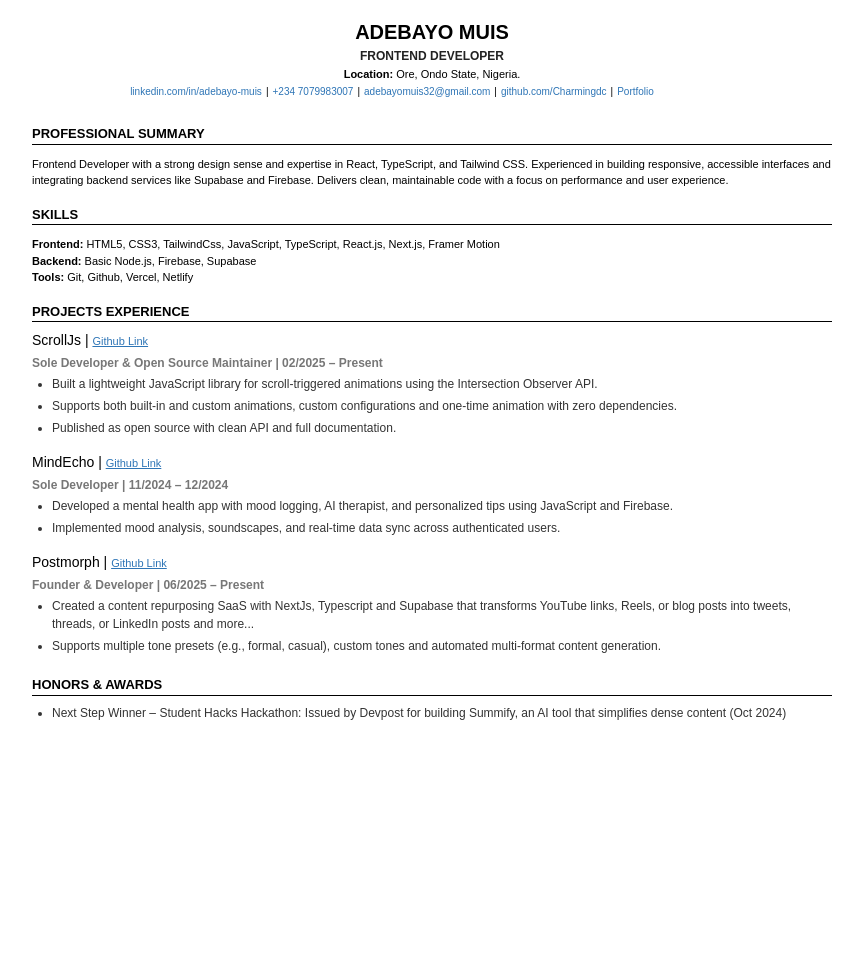
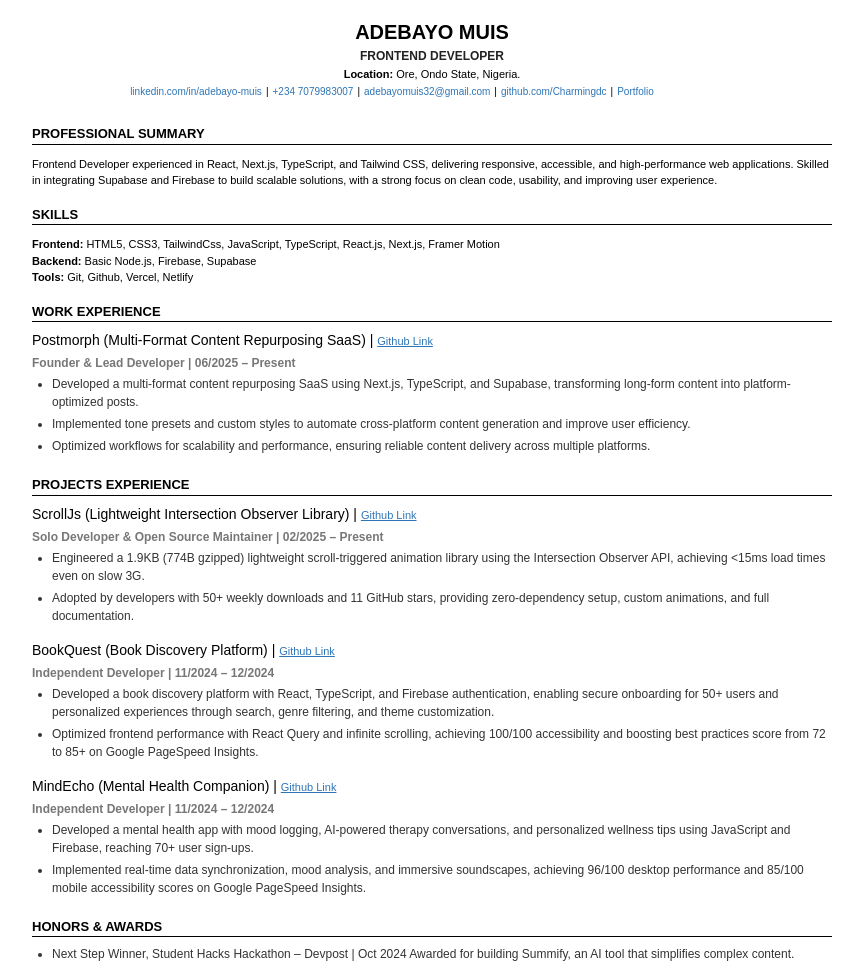
Before and after one commit to Charmingdc/resume, a plain HTML site: page resumes/frontend-resume.html in a window 1280 px wide. Shown: the whole page, without its empty margins (208-1071 px from the left). Before the commit the page ends 800 px from the top, so only its background shows below. Drawn offline with Linux system fonts and the light colour scheme; a web font is replaced by a local one.

Commit message:
Improve Resume

```diff
--- a/resumes/frontend-resume.html
+++ b/resumes/frontend-resume.html
@@ -156,11 +156,11 @@
 
     <h2>Professional Summary</h2>
     <p>
-      Frontend Developer with a strong design sense and expertise in React,
-      TypeScript, and Tailwind CSS. Experienced in building responsive,
-      accessible interfaces and integrating backend services like Supabase and
-      Firebase. Delivers clean, maintainable code with a focus on performance
-      and user experience.
+      Frontend Developer experienced in React, Next.js, TypeScript, and Tailwind
+      CSS, delivering responsive, accessible, and high-performance web
+      applications. Skilled in integrating Supabase and Firebase to build
+      scalable solutions, with a strong focus on clean code, usability, and
+      improving user experience.
     </p>
 
     <h2>Skills</h2>
@@ -171,63 +171,94 @@
       <strong>Tools:</strong> Git, Github, Vercel, Netlify
     </p>
 
+    <h2>Work Experience</h2>
+    <div class="section">
+      <h3>
+        Postmorph (Multi-Format Content Repurposing SaaS) |
+        <a href="https://github.com/Charmingdc/postmorph" target="_blank">
+          Github Link
+        </a>
+      </h3>
+      <div class="meta">Founder & Lead Developer | 06/2025 – Present</div>
+      <ul>
+        <li>
+          Developed a multi-format content repurposing SaaS using Next.js,
+          TypeScript, and Supabase, transforming long-form content into
+          platform-optimized posts.
+        </li>
+        <li>
+          Implemented tone presets and custom styles to automate cross-platform
+          content generation and improve user efficiency.
+        </li>
+        <li>
+          Optimized workflows for scalability and performance, ensuring reliable
+          content delivery across multiple platforms.
+        </li>
+      </ul>
+    </div>
+
     <h2>Projects Experience</h2>
     <div class="section">
       <h3>
-        ScrollJs |
+        ScrollJs (Lightweight Intersection Observer Library) |
         <a href="https://github.com/Charmingdc/ScrollJs" target="_blank">
           Github Link
         </a>
       </h3>
       <div class="meta">
-        Sole Developer & Open Source Maintainer | 02/2025 – Present
+        Solo Developer & Open Source Maintainer | 02/2025 – Present
       </div>
       <ul>
         <li>
-          Built a lightweight JavaScript library for scroll-triggered animations
-          using the Intersection Observer API.
+          Engineered a 1.9KB (774B gzipped) lightweight scroll-triggered
+          animation library using the Intersection Observer API, achieving <15ms
+          load times even on slow 3G.
         </li>
         <li>
-          Supports both built-in and custom animations, custom configurations
-          and one-time animation with zero dependencies.
+          Adopted by developers with 50+ weekly downloads and 11 GitHub stars,
+          providing zero-dependency setup, custom animations, and full
+          documentation.
         </li>
-        <li>Published as open source with clean API and full documentation.</li>
       </ul>
 
       <h3>
-        MindEcho |
+        BookQuest (Book Discovery Platform) |
+        <a href="https://github.com/Charmingdc/BookQuest" target="_blank">
+          Github Link
+        </a>
+      </h3>
+      <div class="meta">Independent Developer | 11/2024 – 12/2024</div>
+      <ul>
+        <li>
+          Developed a book discovery platform with React, TypeScript, and
+          Firebase authentication, enabling secure onboarding for 50+ users and
+          personalized experiences through search, genre filtering, and theme
+          customization.
+        </li>
+        <li>
+          Optimized frontend performance with React Query and infinite
+          scrolling, achieving 100/100 accessibility and boosting best practices
+          score from 72 to 85+ on Google PageSpeed Insights.
+        </li>
+      </ul>
+
+      <h3>
+        MindEcho (Mental Health Companion) |
         <a href="https://github.com/Charmingdc/MindEcho" target="_blank">
           Github Link
         </a>
       </h3>
-      <div class="meta">Sole Developer | 11/2024 – 12/2024</div>
+      <div class="meta">Independent Developer | 11/2024 – 12/2024</div>
       <ul>
         <li>
-          Developed a mental health app with mood logging, AI therapist, and
-          personalized tips using JavaScript and Firebase.
+          Developed a mental health app with mood logging, AI-powered therapy
+          conversations, and personalized wellness tips using JavaScript and
+          Firebase, reaching 70+ user sign-ups.
         </li>
         <li>
-          Implemented mood analysis, soundscapes, and real-time data sync across
-          authenticated users.
-        </li>
-      </ul>
-
-      <h3>
-        Postmorph |
-        <a href="https://github.com/Charmingdc/postmorph" target="_blank">
-          Github Link
-        </a>
-      </h3>
-      <div class="meta">Founder & Developer | 06/2025 – Present</div>
-      <ul>
-        <li>
-          Created a content repurposing SaaS with NextJs, Typescript and
-          Supabase that transforms YouTube links, Reels, or blog posts into
-          tweets, threads, or LinkedIn posts and more...
-        </li>
-        <li>
-          Supports multiple tone presets (e.g., formal, casual), custom tones
-          and automated multi-format content generation.
+          Implemented real-time data synchronization, mood analysis, and
+          immersive soundscapes, achieving 96/100 desktop performance and 85/100
+          mobile accessibility scores on Google PageSpeed Insights.
         </li>
       </ul>
     </div>
@@ -235,8 +266,8 @@
     <h2>Honors & Awards</h2>
     <ul>
       <li>
-        Next Step Winner – Student Hacks Hackathon: Issued by Devpost for
-        building Summify, an AI tool that simplifies dense content (Oct 2024)
+        Next Step Winner, Student Hacks Hackathon – Devpost | Oct 2024 Awarded
+        for building Summify, an AI tool that simplifies complex content.
       </li>
     </ul>
   </body>
```
